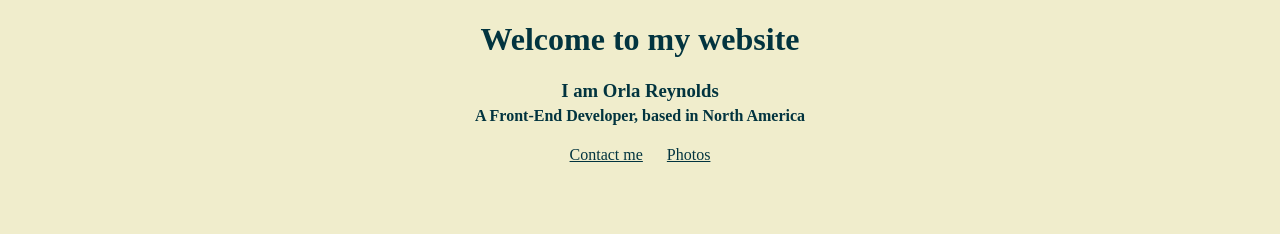
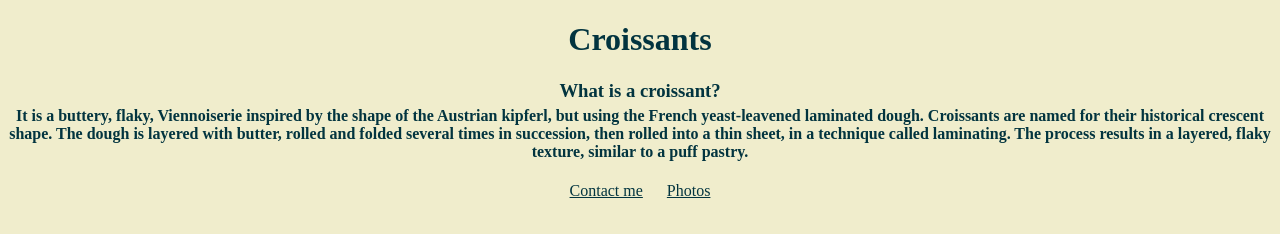
Before and after one commit to orla-rey/Croissant, a plain HTML site: page index.html in a window 1280 px wide. Drawn offline with Linux system fonts and the light colour scheme.

Commit message:
Updated the website to be about Croissants

```diff
--- a/index.html
+++ b/index.html
@@ -4,12 +4,12 @@
         <meta charset="UTF-8">
         <meta name="viewport" content="width=device-width, initial-scale=1.0">
         <link rel="stylesheet" href="/css/styles.css">
-        <title>Homepage</title>
+        <title>Information page about Croissants</title>
     </head>
     <body>
-        <h1>Welcome to my website</h1>
-        <h3>I am Orla Reynolds</h3>
-        <h4>A Front-End Developer, based in North America</h4>
+        <h1>Croissants</h1>
+        <h3>What is a croissant?</h3>
+        <h4>It is a buttery, flaky, Viennoiserie inspired by the shape of the Austrian kipferl, but using the French yeast-leavened laminated dough. Croissants are named for their historical crescent shape. The dough is layered with butter, rolled and folded several times in succession, then rolled into a thin sheet, in a technique called laminating. The process results in a layered, flaky texture, similar to a puff pastry.</h4>
         <a href="/contact.html">Contact me</a>
         <a href="/photo.html">Photos</a>
     </body>
```
Also changed, not shown: photo.html (+1 -1 lines).
